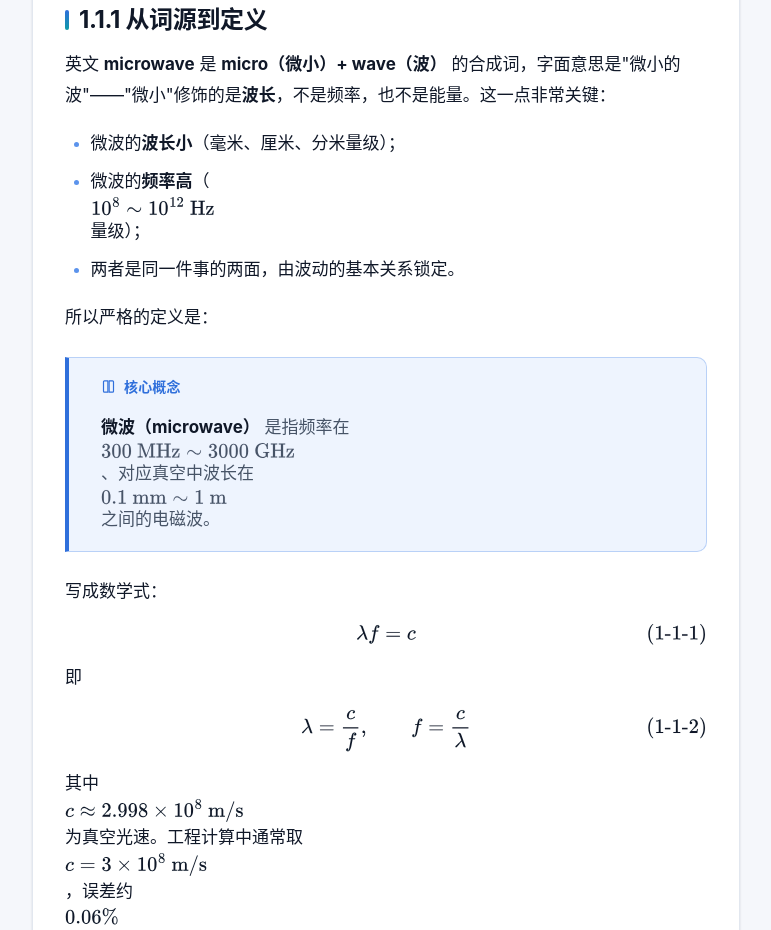
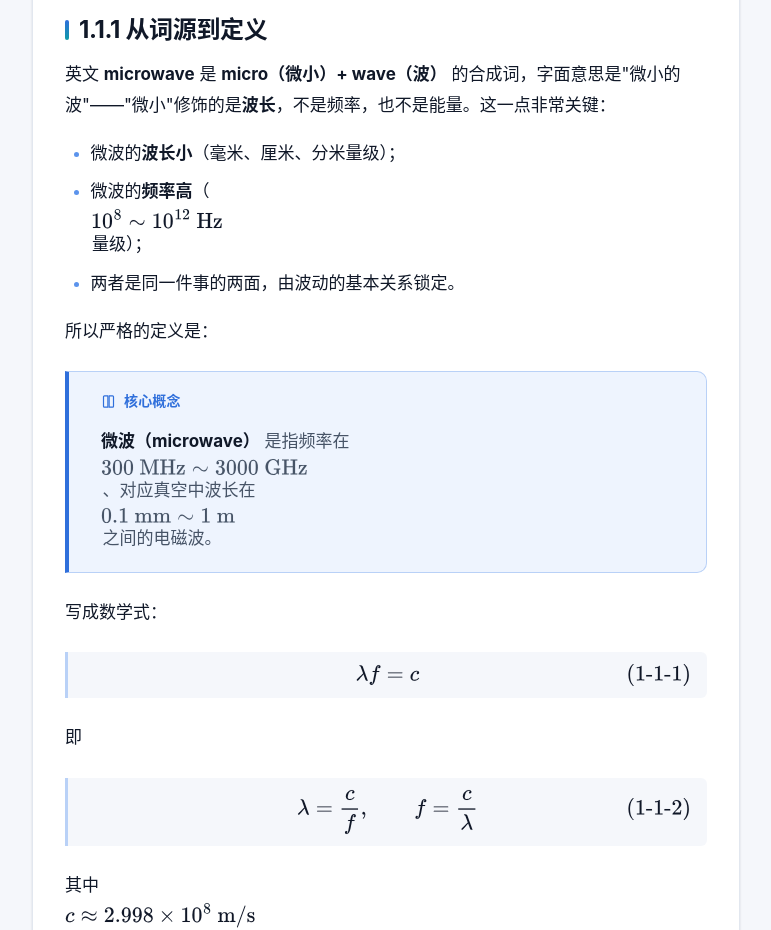
Before and after one commit to yhzsir/microwave-learning-guide, a plain HTML site: page ch01.html in a window 1280 px wide. Shown: the part 1626-2556 px from the top of the page, without its empty margins (274-1045 px from the left). Drawn offline with nearby package versions, Linux system fonts and the light colour scheme.

Commit message:
fix: correct math typesetting (MathJax SVG, not KaTeX) and enable equation tag numbers
CSS formula rules targeted .katex/.katex-display but the engine is MathJax tex-svg, which renders mjx-container/svg instead; none of the background/border/alignment rules ever applied, causing formulas, digits and symbols to look misaligned and unstyled against body text. Added matching mjx-container rules (inline baseline alignment, display-mode block styling, dark-theme color inheritance). Also MathJax tex.tags was 'none', silently dropping every \\tag{...} equation number used throughout the content; changed to 'ams' so numbered equations render correctly.

```diff
--- a/assets/css/main.css
+++ b/assets/css/main.css
@@ -411,7 +411,7 @@
 }
 .md figcaption b, .md figcaption strong { color: var(--ink-2); }
 
-/* 公式 */
+/* 公式（引擎为 MathJax 3 / tex-svg，真实标签是 mjx-container，不是 .katex） */
 .katex { font-size: 1.045em; }
 .katex-display { margin: var(--s5) 0 !important; overflow-x: auto; overflow-y: hidden; padding: 2px 0; }
 .katex-display > .katex { white-space: normal; }
@@ -422,6 +422,37 @@
   border-radius: 0 var(--r-sm) var(--r-sm) 0;
 }
 html[data-theme="dark"] .md .katex-display { border-left-color: var(--brand-200); }
+
+mjx-container {
+  font-size: 1.045em !important;
+  color: inherit;
+}
+/* 行内公式：与中文/数字正文基线对齐，避免偏高或偏低 */
+mjx-container[jax="SVG"]:not([display="true"]) {
+  vertical-align: -0.1ex;
+  margin: 0 .08em;
+}
+/* 块级（display）公式：横向可滚动，左侧强调条与 KaTeX 版式保持一致 */
+mjx-container[jax="SVG"][display="true"] {
+  display: block;
+  margin: var(--s5) 0 !important;
+  padding: var(--s3) var(--s4);
+  overflow-x: auto;
+  overflow-y: hidden;
+  background: linear-gradient(var(--surface-2), var(--surface-2)) padding-box;
+  border-left: 3px solid var(--brand-200);
+  border-radius: 0 var(--r-sm) var(--r-sm) 0;
+  text-align: center;
+}
+.md mjx-container[jax="SVG"][display="true"] > svg {
+  margin: 0 auto;
+}
+html[data-theme="dark"] mjx-container[jax="SVG"][display="true"] { border-left-color: var(--brand-200); }
+/* MathJax SVG 默认描边继承自 currentColor，暗色主题下需要跟随文字色而非固定黑色 */
+mjx-container svg { color: inherit; }
+mjx-container svg * { stroke: currentColor; }
+mjx-container svg text,
+mjx-container svg use { fill: currentColor; }
 
 /* 公式加载失败的兜底 */
 math-fallback { display: block; font-family: var(--font-mono); font-size: var(--fs-0);
--- a/assets/js/app.js
+++ b/assets/js/app.js
@@ -684,7 +684,7 @@
             inlineMath: [['\\(', '\\)']],
             displayMath: [['\\[', '\\]']],
             processEscapes: true,
-            tags: 'none',
+            tags: 'ams',
             macros: {
               RR: '\\mathbb{R}', ZZ: '\\mathbb{Z}',
               dd: '\\mathrm{d}', jj: '\\mathrm{j}',
```
